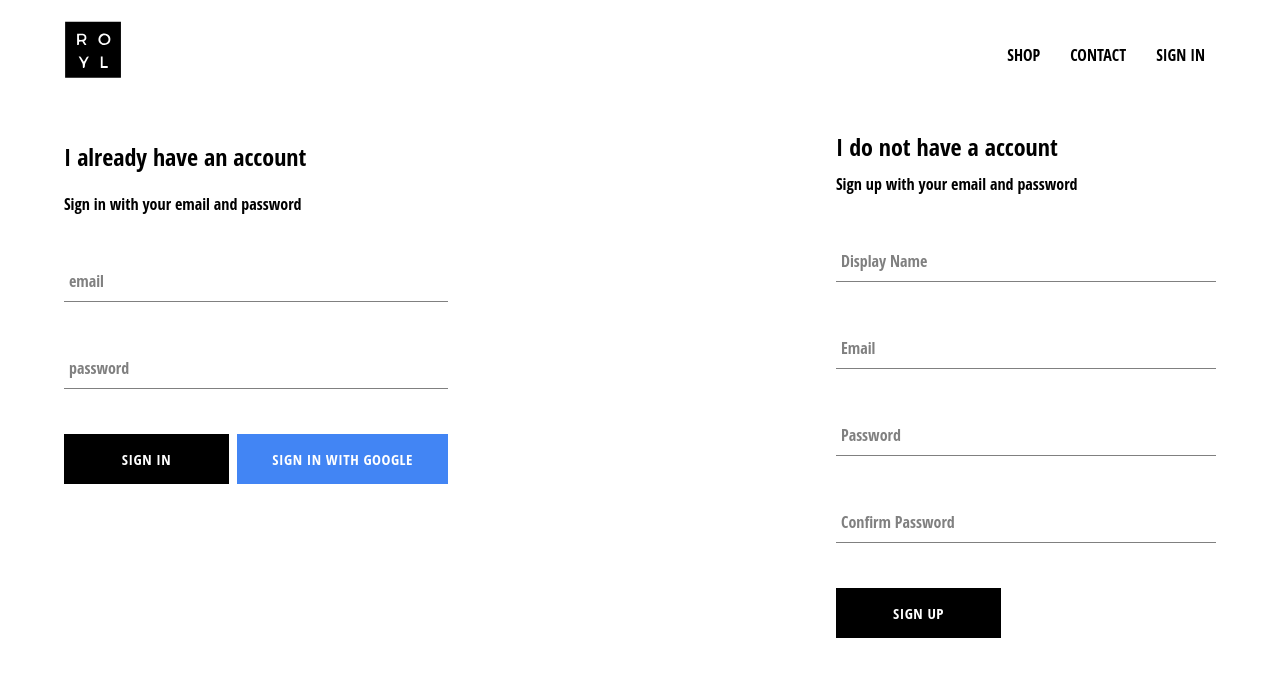
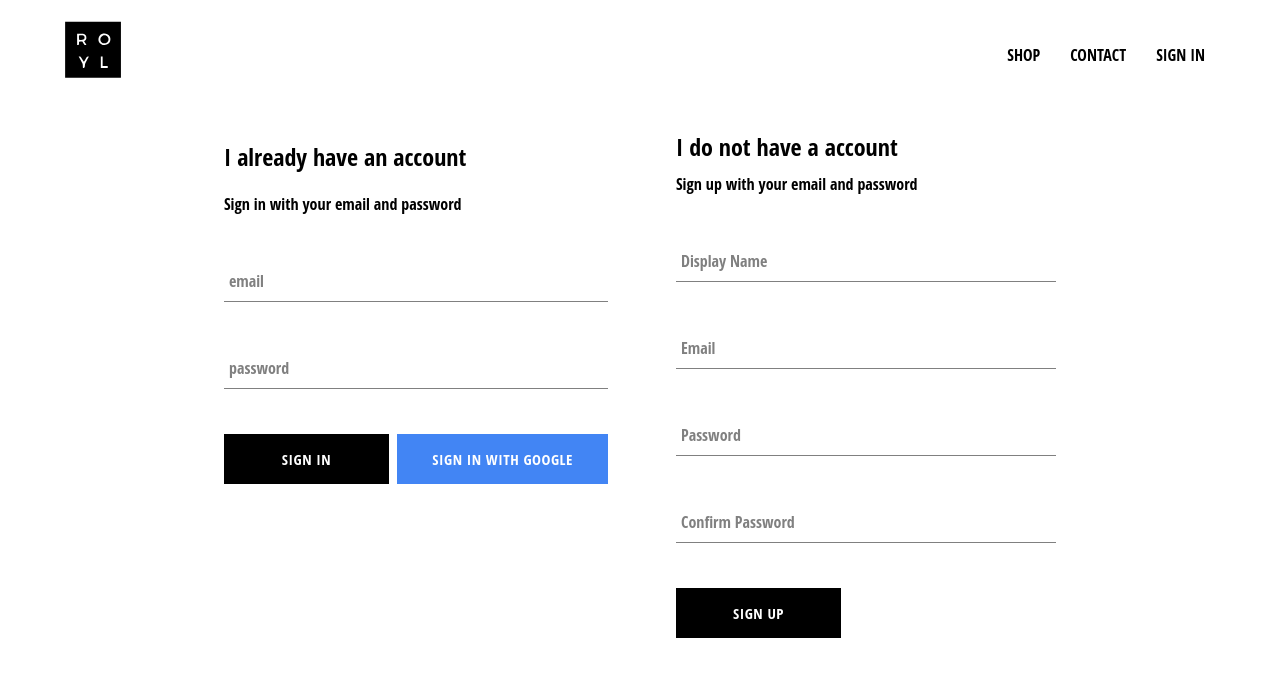
Before and after one commit to Mysta3/react-ecommerce, a React (Create React App) app: page /signin in a window 1280 px wide. Shown: the top 676 px of the page. Built offline with nearby package versions, Linux system fonts and the light colour scheme; no server answers.

Commit message:
added comment sin appjs and firebase files

```diff
--- a/src/App.js
+++ b/src/App.js
@@ -35,7 +35,7 @@ class App extends React.Component {
               ...snapShot.data()
             }
           });
-          console.log(this.setState);
+          console.log(this.state);
         });
       } else {
         this.setState({ currentUser: userAuth });
--- a/src/firebase/firebase.utils.js
+++ b/src/firebase/firebase.utils.js
@@ -16,7 +16,8 @@ const config = {
 firebase.initializeApp(config);
 
 export const createUserProfileDocument = async (userAuth, additionalData) => {
-  if (!userAuth) return;
+  if (!userAuth) return; //if userAuth does not exist
+
   //grabs userReference at the specified location
   const userRef = firestore.doc(`users/${userAuth.uid}`);
 
@@ -25,10 +26,14 @@ export const createUserProfileDocument = async (userAuth, additionalData) => {
 
   //if user does not exist, create it
   if (!snapShot.exists) {
+
+    //deconstruct targeted data
     const { displayName, email } = userAuth;
+
+    //create timestamp for use creation
     const createdAt = new Date();
 
-    //user creation
+    //user creation using userAuth object
     try {
       await userRef.set({
         displayName,
--- a/src/pages/sigin-in-and-sign-up/sigin-in-and-sign-up.scss
+++ b/src/pages/sigin-in-and-sign-up/sigin-in-and-sign-up.scss
@@ -1,5 +1,5 @@
 .sign-in-and-sign-up{
-    width: 90vw;
+    width: 65vw;
     display: flex;
     justify-content: space-between;
     margin: 30px auto;
```
